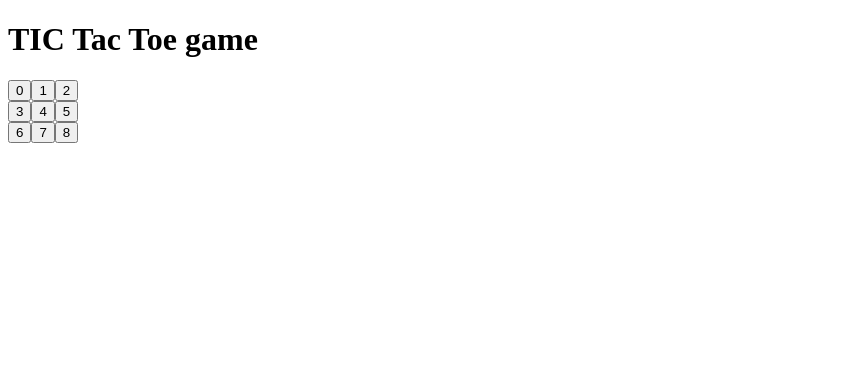
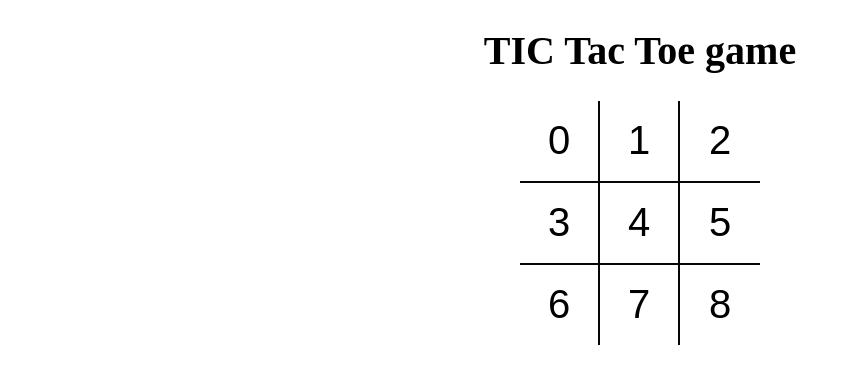
Before and after one commit to spectrum007/Tic_Tac_ToeGame, a React (Vite) app: page / in a window 1280 px wide. Shown: the top 384 px of the page, without its empty margins (0-851 px from the left). Built offline with nearby package versions, Linux system fonts and the light colour scheme.

Commit message:
did the initialy styling

```diff
--- a/package.json
+++ b/package.json
@@ -26,6 +26,7 @@
     "eslint-plugin-react": "^7.30.1",
     "prettier": "^2.7.1",
     "rimraf": "^3.0.2",
+    "sass": "^1.54.5",
     "vite": "^3.0.2"
   },
   "babel": {
--- a/src/App.jsx
+++ b/src/App.jsx
@@ -1,12 +1,13 @@
 import React from "react";
 import Board from "./Components/Board";
+import "./Styles/root.scss";
 
-const app = () => {
+const App = () => {
   return (
-    <>
+    <div className="app">
       <h1>TIC Tac Toe game </h1>
       <Board />
-    </>
+    </div>
   );
 };
-export default app;
+export default App;
--- a/src/Components/Board.jsx
+++ b/src/Components/Board.jsx
@@ -3,18 +3,18 @@
 
 function Board() {
   return (
-    <div>
-      <div>
+    <div className="board">
+      <div className="board-row">
         <Square value={0} />
         <Square value={1} />
         <Square value={2} />
       </div>
-      <div>
+      <div className="board-row">
         <Square value={3} />
         <Square value={4} />
         <Square value={5} />
       </div>
-      <div>
+      <div className="board-row">
         <Square value={6} />
         <Square value={7} />
         <Square value={8} />
--- a/src/Components/Square.jsx
+++ b/src/Components/Square.jsx
@@ -2,8 +2,11 @@
 
 const Square = ({ value }) => {
   // porps is used to access the parametres of the components ......we can just destructure them and use the exact key word
-  console.log({ value });
-  return <button type="button"> {value} </button>;
+  return (
+    <button type="button" className="square">
+      {value}
+    </button>
+  );
 };
 
 export default Square;
--- /dev/null
+++ b/src/Styles/root.scss
@@ -0,0 +1,43 @@
+body {
+  padding: 0;
+  margin: 0;
+}
+
+button {
+  background: none;
+  border: none;
+  outline: none;
+  &:hover {
+    cursor: pointer;
+  }
+}
+
+.app {
+  font-size: 20px;
+  display: flex;
+  flex-direction: column;
+  align-items: center;
+}
+
+.board {
+  .board-row {
+    display: flex;
+    flex-direction: row;
+    border-bottom: 2px solid rgb(7, 7, 7);
+    &:last-child {
+      border-bottom: none;
+    }
+    .square {
+      width: 80px;
+      height: 80px;
+      border-right: 2px solid rgb(5, 5, 5);
+      font-size: 2.5rem;
+      padding: 0;
+      overflow: hidden;
+      transition: all 0.2s;
+      &:last-child {
+        border-right: none;
+      }
+    }
+  }
+}
```
Also changed, not shown: 1 other file (tests, documents, lock files or other folders).
